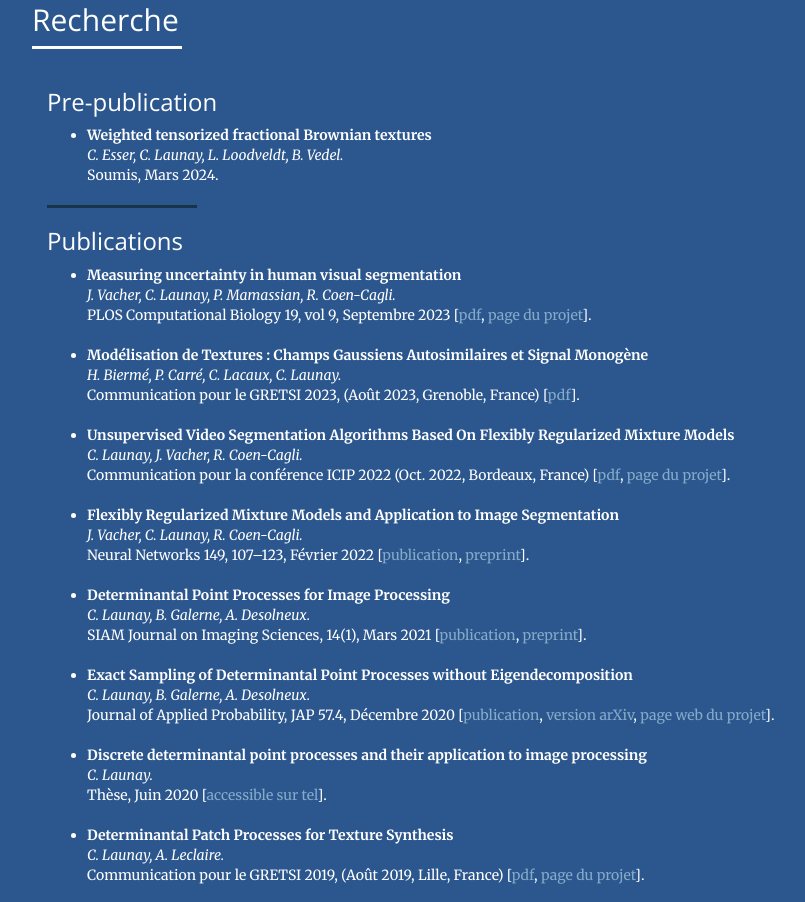
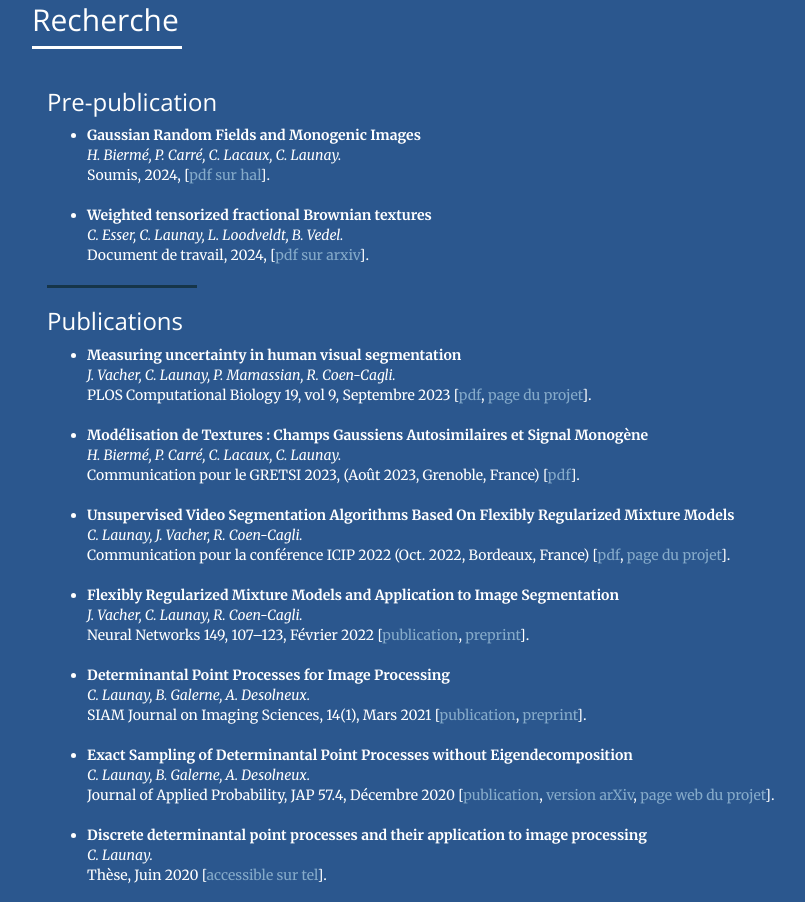
Before and after one commit to claunay/claunay.github.io, a website: page index_fr.html in a window 1280 px wide. Shown: the part 936-1838 px from the top of the page, without its empty margins (38-843 px from the left). Drawn offline with nearby package versions, Linux system fonts and the light colour scheme.

Commit message:
update 10/2024

```diff
--- a/index_fr.html
+++ b/index_fr.html
@@ -142,9 +142,15 @@
          <div class="container">
             <h3>Pre-publication</h3>
 			<ul class="publication-list">
+			<li class="publication-item">  <div class="publication-title">Gaussian Random Fields and Monogenic Images</div>
+					<div class="publication-authors">H. Biermé, P. Carré, C. Lacaux, C. Launay.</div>
+					<div class="publication-journal"> Soumis, 2024, [<a href="https://sciencespo.hal.science/LMA-UAPV/hal-04659825v1" target="_blank">pdf sur hal</a>].
+					</div>
+				  </li>
+				  <br>
 			<li class="publication-item">  <div class="publication-title">Weighted tensorized fractional Brownian textures</div>
 					<div class="publication-authors">C. Esser, C. Launay, L. Loodveldt, B. Vedel.</div>
-					<div class="publication-journal"> Soumis, Mars 2024.
+					<div class="publication-journal"> Document de travail, 2024, [<a href="https://arxiv.org/pdf/2406.03313" target="_blank">pdf sur arxiv</a>].
 					</div>
 				  </li>
 				  </ul>
```
Also changed, not shown: index.html (+7 -1 lines).
